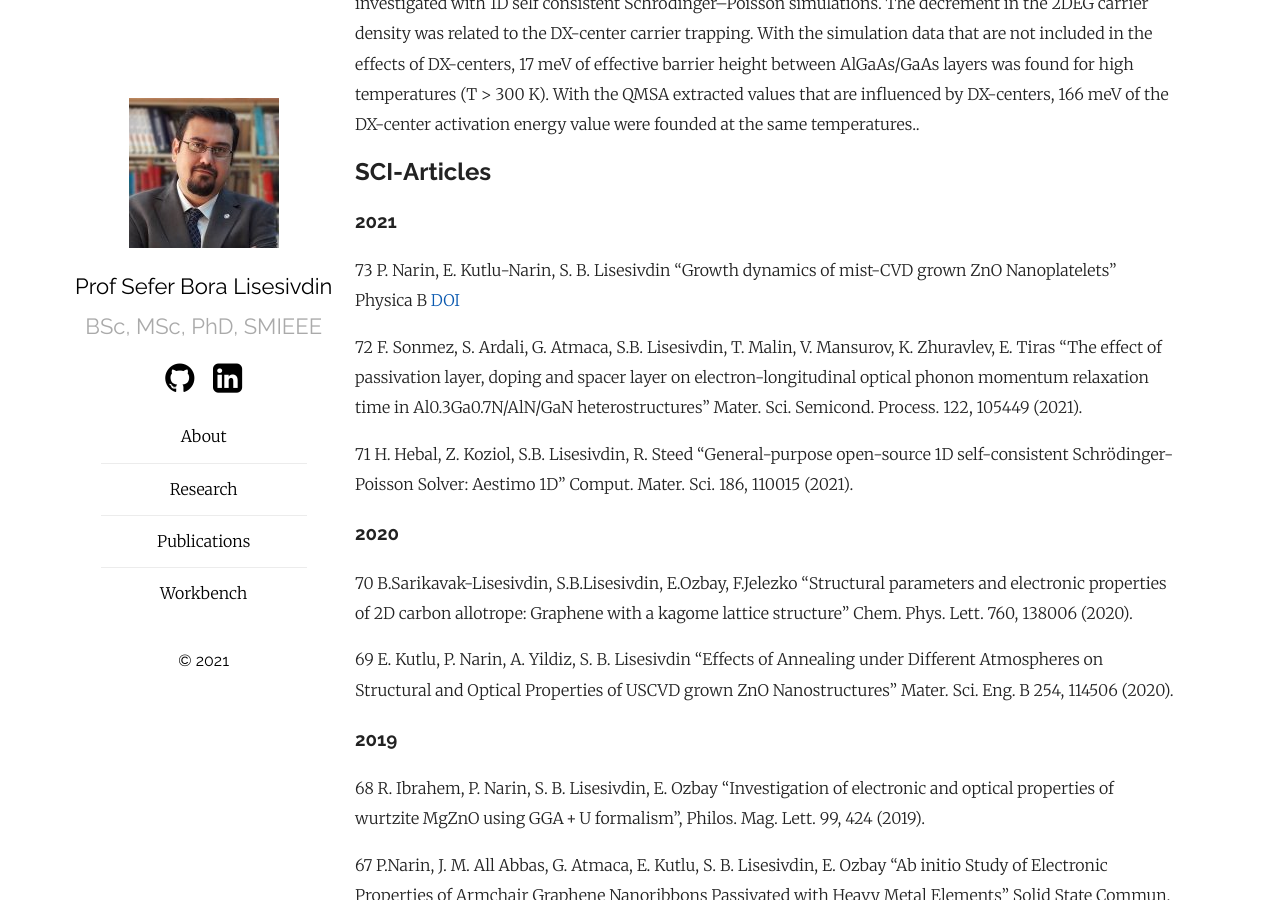
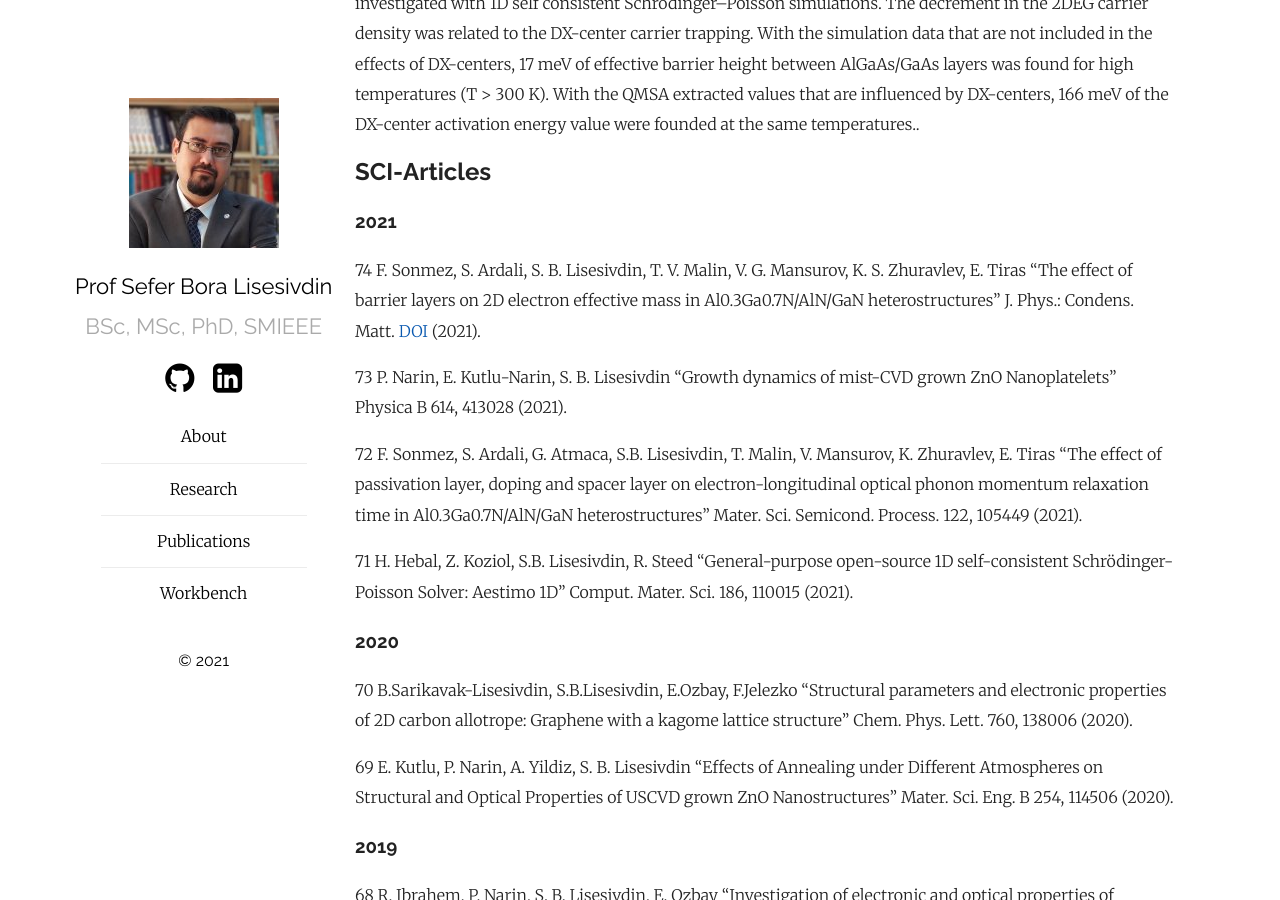
Before and after one commit to sblisesivdin/sblisesivdin.github.io, a Jekyll site: the page built from publications.md, in a window 1280 px wide and 900 px high, scrolled down 2244 px. Built offline with Jekyll 4.4.1, drawn with Linux system fonts in a browser that asks for light colours; our own code applies the rules of GitHub Pages for plain Markdown files.

Commit message:
Update publications.md

```diff
--- a/publications.md
+++ b/publications.md
@@ -39,7 +39,9 @@ Experimental Hall data that were carried out as a function of temperature (60–
 
 ### 2021
 
-73 P. Narin, E. Kutlu-Narin, S. B. Lisesivdin "Growth dynamics of mist-CVD grown ZnO Nanoplatelets" Physica B [DOI](https://doi.org/10.1016/j.physb.2021.413028)
+74 F. Sonmez, S. Ardali, S. B. Lisesivdin, T. V. Malin, V. G. Mansurov, K. S. Zhuravlev, E. Tiras "The effect of barrier layers on 2D electron effective mass in Al0.3Ga0.7N/AlN/GaN heterostructures" J. Phys.: Condens. Matt. [DOI](https://doi.org/10.1088/1361-648X/abf8d2) (2021).
+
+73 P. Narin, E. Kutlu-Narin, S. B. Lisesivdin "Growth dynamics of mist-CVD grown ZnO Nanoplatelets" Physica B 614, 413028 (2021).
 
 72 F. Sonmez, S. Ardali, G. Atmaca, S.B. Lisesivdin, T. Malin, V. Mansurov, K. Zhuravlev, E. Tiras "The effect of passivation layer, doping and spacer layer on electron-longitudinal optical phonon momentum relaxation time in Al0.3Ga0.7N/AlN/GaN heterostructures" Mater. Sci. Semicond. Process. 122, 105449 (2021).
 
```
